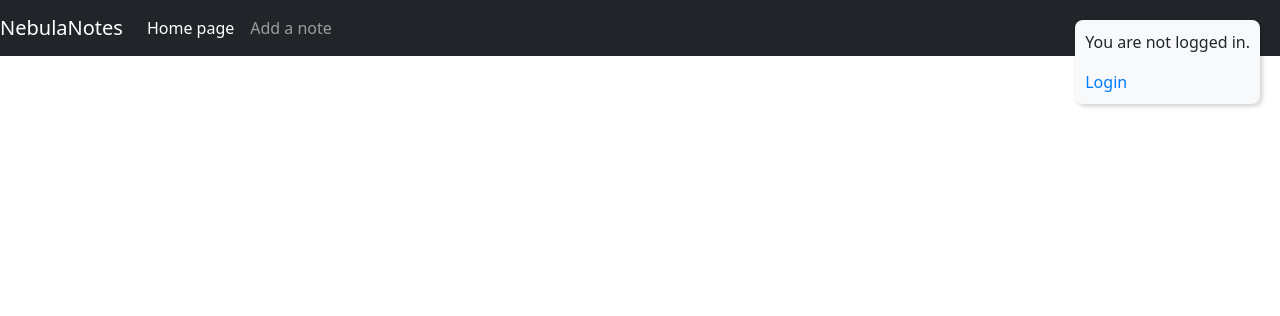
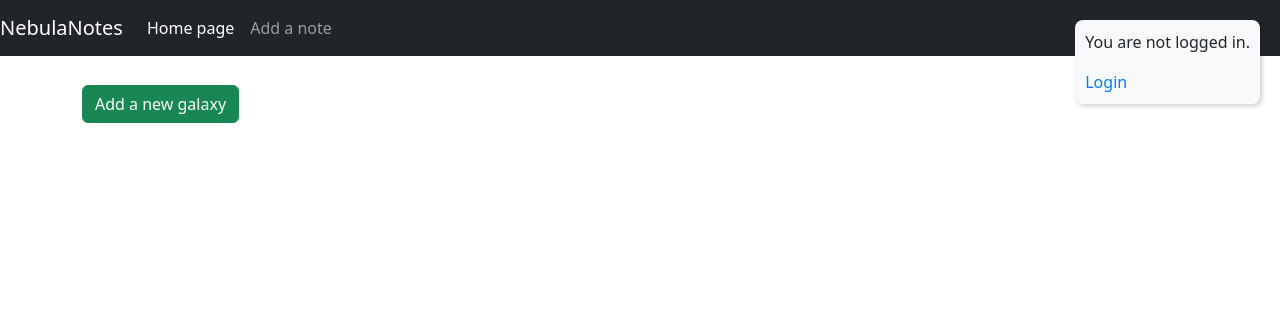
Before and after one commit to kamilawarzecha/NebulaNotes, a Django app: page /galaxies/list in a window 1280 px wide. Shown: the top 316 px of the page. Run offline with Django 5.2, Linux system fonts and the light colour scheme; data that the repository does not hold is empty.

Commit message:
Adding images temporarily disabled. Add a new galaxy added to galaxy_list_view

```diff
--- a/NebulaNotes/NebulaNotesApp/forms.py
+++ b/NebulaNotes/NebulaNotesApp/forms.py
@@ -63,7 +63,7 @@ class ObjectTypeForm(forms.ModelForm):
 class GalaxyForm(forms.ModelForm):
     class Meta:
         model = Galaxy
-        fields = ['name','type','description', 'image']
+        fields = ['name','type','description']
 
 
 class EventForm(forms.ModelForm):
--- a/NebulaNotes/NebulaNotesApp/templates/nebulanotes_app/galaxy_list.html
+++ b/NebulaNotes/NebulaNotesApp/templates/nebulanotes_app/galaxy_list.html
@@ -10,4 +10,7 @@
             </li>
         {% endfor %}
     </ul>
+    <h5>
+    <a href="{% url 'create-galaxy' %}" class="btn btn-success">Add a new galaxy</a>
+</h5>
 {% endblock %}
```
